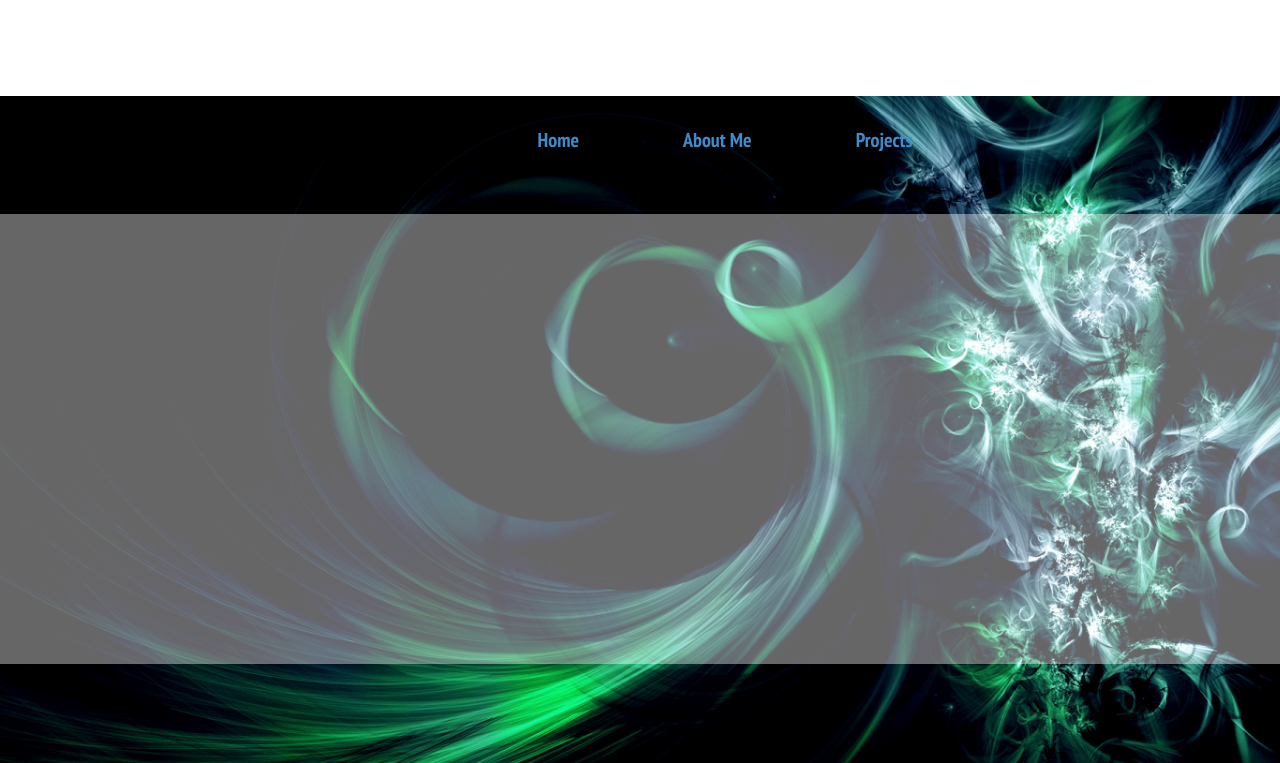
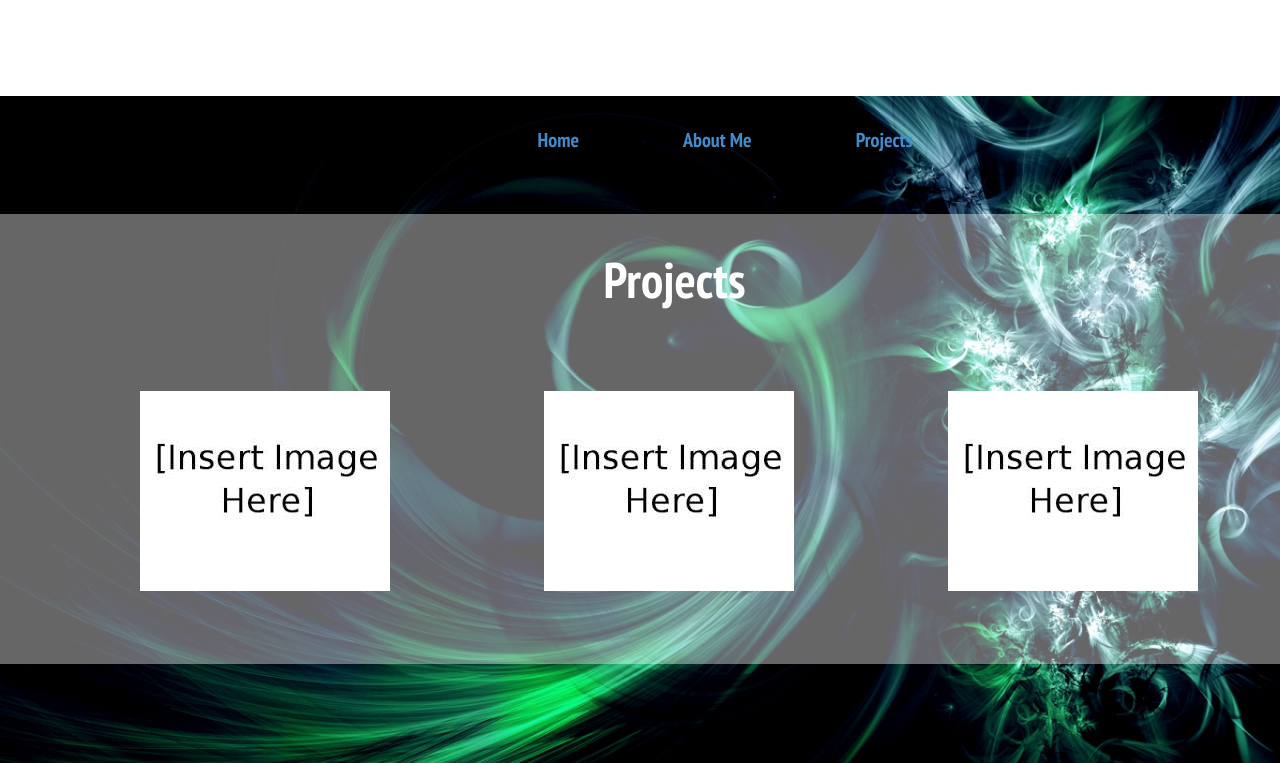
Before and after one commit to RogerJangKunKim/PortfolioNB, a plain HTML site: page public_html/index.html in a window 1280 px wide. Shown: the part 1239-2002 px from the top of the page. Drawn offline with Linux system fonts and the light colour scheme.

Commit message:
no message

```diff
--- a/public_html/css/main.css
+++ b/public_html/css/main.css
@@ -78,7 +78,7 @@ a:active {
     -o-background-size: cover;
     background-size: 100%;
 }
-#whiteop{
+#blackop{
     padding: 30px;
     text-align: center;
     font-size: 25px;
@@ -86,6 +86,7 @@ a:active {
     background: rgba(0, 0, 0, 0.4);
     height: 450px;
 }
+
 #projects{
     font-family: 'PT Sans Narrow', sans-serif;
     font-size: 20px;
@@ -99,11 +100,37 @@ a:active {
     -o-background-size: cover;
     background-size: 100%;
 }
-#blackop{
-
+#whiteop{
+    background: url(insertimagehere.jpg) no-repeat center center fixed;
     width: 1349px;
     background: rgba(400, 400, 400, 0.4);
     height: 450px;
+}
+#whiteopproj{
+    font-size: 50px;
+    text-align: center;
+    padding: 30px 0px 0px 0px;
+}
+#project1{
+    background-color: black;
+    height: 200px;
+    width: 250px;
+    display: inline-block;
+    margin: 75px 75px 75px 140px;
+}
+#project2{
+    background-color: red;
+    height: 200px;
+    width: 250px;
+    display: inline-block;
+    margin: 75px;
+}
+#project3{
+    background-color: lime;
+    height: 200px;
+    width: 250px;
+    display: inline-block;
+    margin: 75px;
 }
 #h3head{
     padding: 20px 0px 0px 0px;
--- a/public_html/index.html
+++ b/public_html/index.html
@@ -69,7 +69,7 @@
                     </li>
                 </div>
             </ul>
-            <div id="whiteop">
+            <div id="blackop">
                 <h1>Hello there!</h1> My name is Roger Kim. <br>I am a sophmore attending PHS. I am an AWESOME student in AWESOME Dan's App Academy class.<br>I recently started to learn the bass guitar. I think the bass guitar is so cool! <br> I like play a lot of video games especially League of Legends.<br> I think dragons and mythology is some really cool stuff. <br> Anywho, or shall I say anypoo? :) See you later.
 
 
@@ -89,14 +89,17 @@
                     </li>
                 </div>
             </ul>
-            <div id="blackop">
-                <div>
+            <div id="whiteop">
+                <div id="whiteopproj">
+                    Projects
+                </div>
+                <div id="project1" style="background-image:url(insertimagehere.jpg)">
 
                 </div>
-                <div>
+                <div id="project2" style="background-image:url(insertimagehere.jpg)">
 
                 </div>
-                <div>
+                <div id="project3" style="background-image:url(insertimagehere.jpg)">
 
                 </div>
             </div>
```
Also changed, not shown: public_html/insertimagehere.jpg (added).
